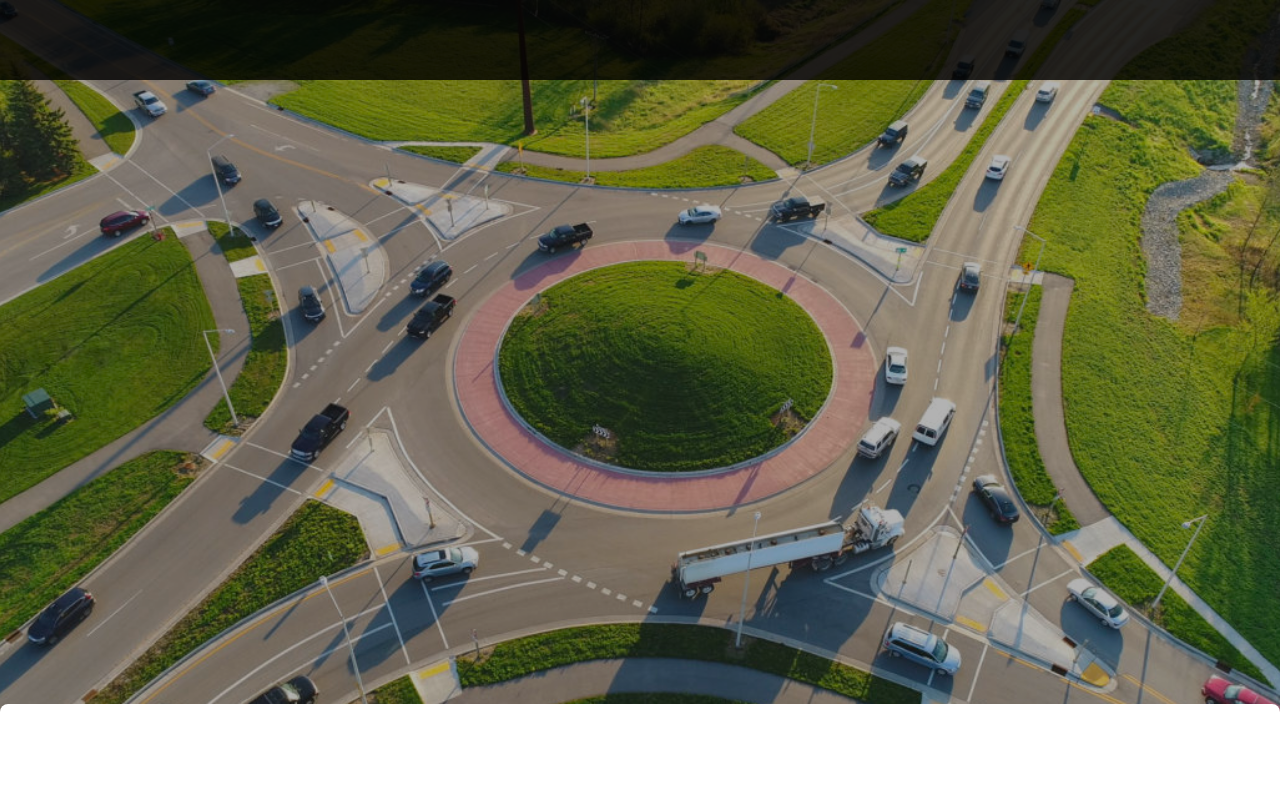
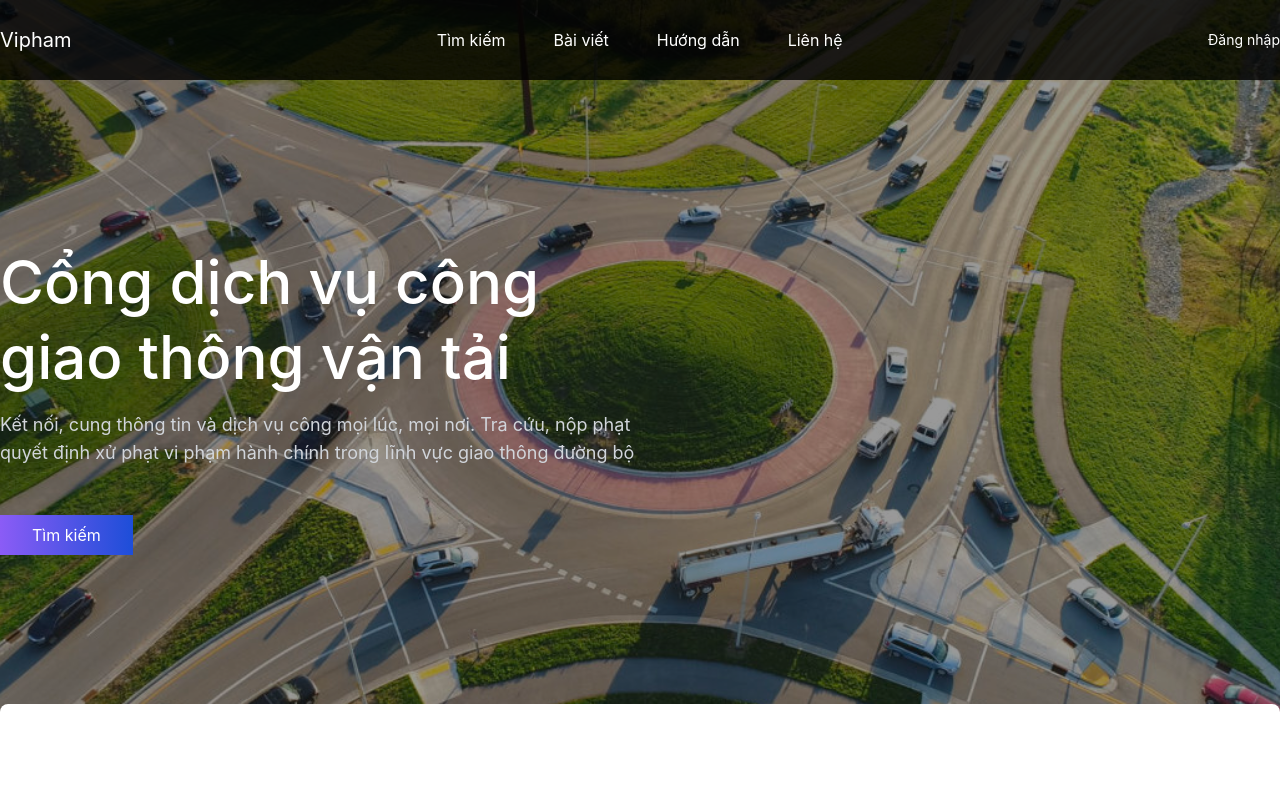
Before and after one commit to 1997808/ptit-traffic-violation-frontend, a React (Create React App) app: page / in a window 1280 px wide. Shown: the top 800 px of the page. Built offline with nearby package versions, Linux system fonts and the light colour scheme.

Commit message:
header link

```diff
--- a/src/components/Button/Button.js
+++ b/src/components/Button/Button.js
@@ -4,10 +4,10 @@ export const Button = ({ text }) => {
   return (
     <>
       <button
-        class="px-6 py-1.5 flex items-center justify-center border border-gray-300 hover:bg-gradient-to-r hover:text-white hover:border-white from-purple-500 to-blue-700"
+        class="px-8 py-2 flex items-center justify-center border border-gray-300 hover:bg-gradient-to-r hover:text-white hover:border-white from-purple-500 to-blue-700"
         type="button"
       >
-        <p className="text-sm">{text}</p>
+        <p className="text-base">{text}</p>
       </button>
     </>
   );
--- /dev/null
+++ b/src/components/Button/ButtonGradient.js
@@ -0,0 +1,14 @@
+import React from "react";
+
+export const ButtonGradient = ({ text }) => {
+  return (
+    <>
+      <button
+        class="px-8 py-2 flex items-center justify-center bg-gradient-to-r text-white from-purple-500 to-blue-700 hover:from-blue-700 hover:to-purple-500"
+        type="button"
+      >
+        <p className="text-base">{text}</p>
+      </button>
+    </>
+  );
+};
--- a/src/components/Header/Header.js
+++ b/src/components/Header/Header.js
@@ -1,9 +1,34 @@
 import React from "react";
+import { Link } from "react-router-dom";
 
-export const Header = ({ title }) => {
+export const Header = () => {
   return (
-    <div className="fixed z-30 top-0 left-0 w-full h-20 bg-opacity-80 bg-black">
-      <div className="container mx-auto"></div>
+    <div className="fixed z-30 top-0 left-0 w-full h-auto">
+      <div className="h-20 bg-opacity-80 bg-black"></div>
+      <div className="absolute w-full h-full top-0 left-0">
+        <div className="container mx-auto h-full flex items-center justify-between text-white">
+          <Link to="/">
+            <p className="text-xl">Vipham</p>
+          </Link>
+          <div className="flex justify-between">
+            <Link to="/search">
+              <p className="text-base px-6 py-2">Tìm kiếm</p>
+            </Link>
+            <Link to="/">
+              <p className="text-base px-6 py-2">Bài viết</p>
+            </Link>
+            <Link to="/">
+              <p className="text-base px-6 py-2">Hướng dẫn</p>
+            </Link>
+            <Link to="/">
+              <p className="text-base px-6 py-2">Liên hệ</p>
+            </Link>
+          </div>
+          <Link to="/login">
+            <p className="text-sm">Đăng nhập</p>
+          </Link>
+        </div>
+      </div>
     </div>
   );
 };
--- a/src/components/Slider/Slider.js
+++ b/src/components/Slider/Slider.js
@@ -1,11 +1,29 @@
 import React from "react";
 import banner from "../../assets/banner_traffic.jpg";
+import { ButtonGradient } from "../Button/ButtonGradient";
 
 export const Slider = () => {
   return (
     <div className="relative h-screen overflow-hidden">
       <img className="w-full h-full object-cover" src={banner} alt="banner" />
-      <div className="absolute w-full h-full top-0 left-0 bg-opacity-30 bg-black"></div>
+      <div className="absolute w-full h-full top-0 left-0 bg-opacity-40 bg-black"></div>
+      <div className="absolute w-full h-full top-0 left-0">
+        <div className="container mx-auto h-full">
+          <div className="flex items-center h-full w-2/3 lg:w-1/2 text-white">
+            <div>
+              <p className="text-6xl leading-tight pb-4 font-medium">
+                Cổng dịch vụ công giao thông vận tải
+              </p>
+              <p className="text-lg text-gray-300 pb-12">
+                Kết nối, cung thông tin và dịch vụ công mọi lúc, mọi nơi. Tra
+                cứu, nộp phạt quyết định xử phạt vi phạm hành chính trong lĩnh
+                vực giao thông đường bộ
+              </p>
+              <ButtonGradient text={"Tìm kiếm"} />
+            </div>
+          </div>
+        </div>
+      </div>
     </div>
   );
 };
```
